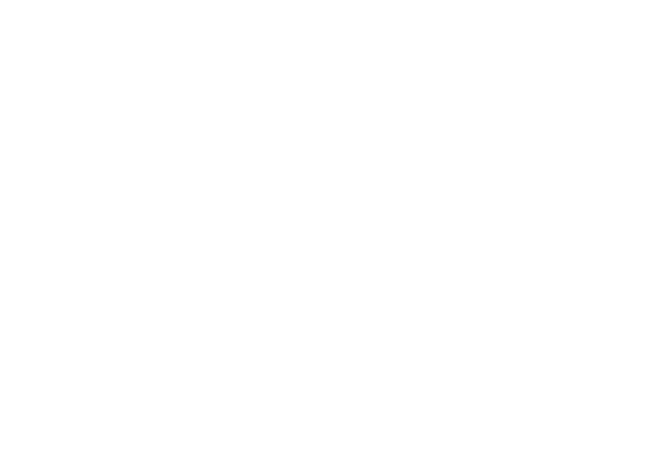
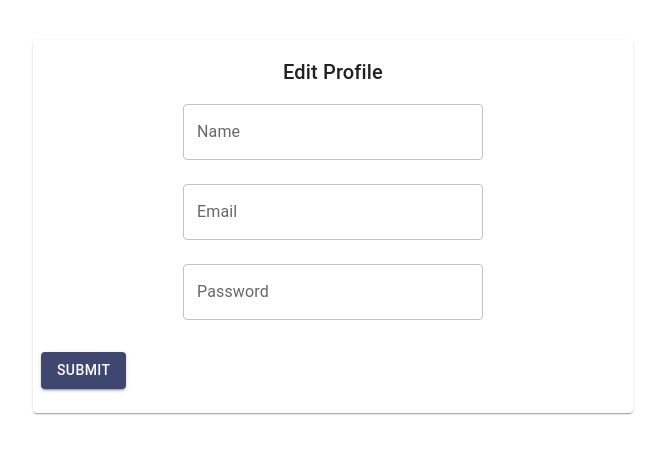
Before and after one commit to omprakash8788/Journal, a React (Vite) app in the folder client/: page /user/edit/1 in a window 1280 px wide. Before the commit this address had no page. Shown: the top 454 px of the page, without its empty margins (307-972 px from the left). Built offline with nearby package versions, Linux system fonts and the light colour scheme; no server answers; sample sign-in values are in the browser's storage.

Commit message:
fixing edit user logic and backend error code as well

```diff
--- a/client/src/MainRouter.jsx
+++ b/client/src/MainRouter.jsx
@@ -5,6 +5,8 @@ import Users from "./user/Users";
 import Signup from "./user/Signup";
 import Signin from "./auth/Signin";
 import Profile from "./user/Profile";
+import PrivateRoute from "./auth/PrivateRoute";
+import EditProfile from "./user/EditProfile";
 
 //signin
 const MainRouter = () => {
@@ -12,10 +14,13 @@ const MainRouter = () => {
     <div>
       <Routes>
         <Route path="/" element={<Home />} />
-        <Route path="/users" element={<Users/>} />
-        <Route path="/signup" element={<Signup/>} />
-        <Route path="/signin" element={<Signin/>} />
-        <Route path="/user/:userId" element={<Profile/>} />
+        <Route path="/users" element={<Users />} />
+        <Route path="/signup" element={<Signup />} />
+        <Route path="/signin" element={<Signin />} />
+        <Route element={<PrivateRoute />}>
+          <Route path="/user/edit/:userId" element={<EditProfile />} />
+          <Route path="/user/:userId" element={<Profile />} />
+        </Route>
       </Routes>
     </div>
   );
--- a/client/src/user/EditProfile.jsx
+++ b/client/src/user/EditProfile.jsx
@@ -1,9 +1,189 @@
-import React from 'react'
+import React, { useState, useEffect } from "react";
 
-const EditProfile = () => {
+import { read, update } from "./api-user.js";
+import { Navigate, useParams } from "react-router-dom";
+import auth from "../auth/auth-helper";
+// import { makeStyles } from "@mui/styles";
+import { Button, Card, CardActions, CardContent, Icon, TextField, Typography } from "@mui/material";
+import { makeStyles } from "@mui/styles";
+import { useTheme } from "@mui/material/styles";
+
+// const useStyles = makeStyles((theme) => ({
+//   card: {
+//     maxWidth: 600,
+//     margin: "auto",
+//     textAlign: "center",
+//     marginTop: theme.spacing(5),
+//     paddingBottom: theme.spacing(2),
+//   },
+//   title: {
+//     margin: theme.spacing(2),
+//     color: theme.palette.protectedTitle,
+//   },
+//   error: {
+//     verticalAlign: "middle",
+//   },
+//   textField: {
+//     marginLeft: theme.spacing(1),
+//     marginRight: theme.spacing(1),
+//     width: 300,
+//   },
+//   submit: {
+//     margin: "auto",
+//     marginBottom: theme.spacing(2),
+//   },
+// }));
+
+
+const useStyles = makeStyles(() => {
+  const theme = useTheme();
+
+  return {
+    card: {
+      maxWidth: 600,
+      margin: "auto",
+      textAlign: "center",
+      marginTop: theme.spacing(5),
+      paddingBottom: theme.spacing(2),
+    },
+    title: {
+      margin: theme.spacing(2),
+      color: theme.palette.protectedTitle,
+    },
+    error: {
+      verticalAlign: "middle",
+    },
+    textField: {
+      marginLeft: theme.spacing(1),
+      marginRight: theme.spacing(1),
+      width: 300,
+    },
+    submit: {
+      margin: "auto",
+      marginBottom: theme.spacing(2),
+    },
+  };
+});
+
+
+export default function EditProfile() {
+  const classes = useStyles();
+  const { userId } = useParams();
+  const jwt = auth.isAuthenticated();
+
+  const [values, setValues] = useState({
+    name: "",
+    password: "",
+    email: "",
+    error: "",
+    redirectToProfile: false,
+    userId: "",
+  });
+
+  useEffect(() => {
+    const abortController = new AbortController();
+    const signal = abortController.signal;
+
+    read({ userId: userId }, { t: jwt.token }, signal).then((data) => {
+      if (data && data.error) {
+        setValues((prev) => ({ ...prev, error: data.error }));
+      } else {
+        setValues((prev) => ({
+          ...prev,
+          name: data?.name,
+          email: data?.email,
+        }));
+      }
+    });
+
+    return () => abortController.abort();
+  }, [userId]);
+
+  const clickSubmit = () => {
+    const user = {
+      name: values.name || undefined,
+      email: values.email || undefined,
+      password: values.password || undefined,
+    };
+
+    update({ userId: userId }, { t: jwt.token }, user).then((data) => {
+      if (data && data.error) {
+        setValues((prev) => ({ ...prev, error: data.error }));
+      } else {
+        setValues((prev) => ({
+          ...prev,
+          userId: data?._id,
+          redirectToProfile: true,
+        }));
+      }
+    });
+  };
+
+  const handleChange = (name) => (event) => {
+    setValues({ ...values, [name]: event.target.value });
+  };
+
+  if (values.redirectToProfile) {
+    return <Navigate to={"/user/" + values.userId} />;
+  }
+
   return (
-    <div>EditProfile</div>
-  )
+    <Card className={classes.card}>
+      <CardContent>
+        <Typography variant="h6" className={classes.title}>
+          Edit Profile
+        </Typography>
+
+        <TextField
+          label="Name"
+          className={classes.textField}
+          value={values.name}
+          onChange={handleChange("name")}
+          margin="normal"
+        />
+        <br />
+
+        <TextField
+          type="email"
+          label="Email"
+          className={classes.textField}
+          value={values.email}
+          onChange={handleChange("email")}
+          margin="normal"
+        />
+        <br />
+
+        <TextField
+          type="password"
+          label="Password"
+          className={classes.textField}
+          value={values.password}
+          onChange={handleChange("password")}
+          margin="normal"
+        />
+
+        <br />
+
+        {values.error && (
+          <Typography component="p" color="error">
+            <Icon color="error" className={classes.error}>
+              error
+            </Icon>
+            {values.error}
+          </Typography>
+        )}
+      </CardContent>
+
+      <CardActions>
+        <Button
+          color="primary"
+          variant="contained"
+          onClick={clickSubmit}
+          className={classes.submit}
+        >
+          Submit
+        </Button>
+      </CardActions>
+    </Card>
+  );
 }
-
-export default EditProfile
```
Also changed, not shown: 2 other files (tests, documents, lock files or other folders).
